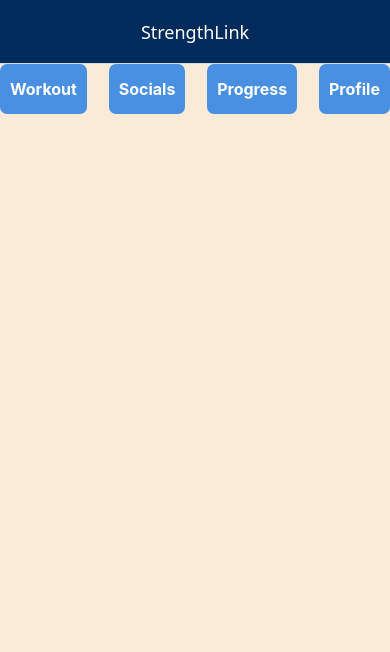
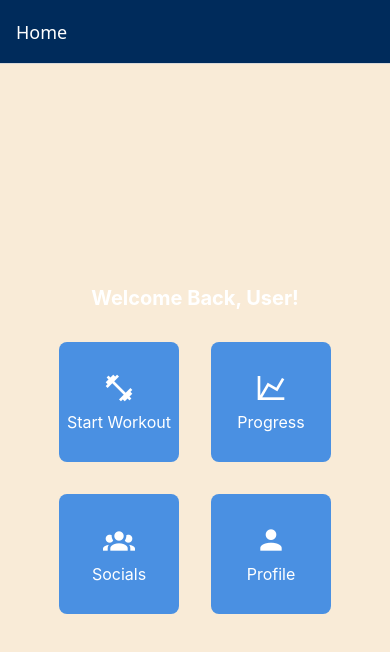
Before and after one commit to marc481/StrengthLink, a React Native app: screen /Home in a window 390 px wide. Shown: the top 652 px of the page. Built offline with nearby package versions, Linux system fonts and the light colour scheme.

Commit message:
HomeScreen UI Remake Done

```diff
--- a/App.js
+++ b/App.js
@@ -1,70 +1,12 @@
 import React from "react";
 import { NavigationContainer } from "@react-navigation/native";
-import { createNativeStackNavigator } from "@react-navigation/native-stack";
-import FooterNavigator from "./src/components/navigators/FooterNavigator"; // Footer navigation for some sections
-import HomeScreen from "./src/components/screens/HomeScreen"; // Initial screen
-import ProgressScreen from "./src/components/screens/ProgressScreen";
-import ProfileScreen from "./src/components/screens/ProfileScreen";
-import WorkoutScreen from "./src/components/screens/WorkoutScreen";
-import SocialScreen from "./src/components/screens/SocialScreen";
+import FooterNavigator from "./src/components/navigators/FooterNavigator";
 import { COLORS } from "./src/config/theme";
-
-const Stack = createNativeStackNavigator();
 
 export const App = () => {
   return (
     <NavigationContainer>
-      <Stack.Navigator
-        initialRouteName="HomeScreen"
-        screenOptions={{
-          headerStyle: { backgroundColor: COLORS.headerBackground },
-          headerTintColor: COLORS.headerText,
-          headerTitleAlign: "center",
-        }}
-      >
-        {/* Home Screen */}
-        <Stack.Screen
-          name="HomeScreen"
-          component={HomeScreen}
-          options={{ title: "StrengthLink" }}
-        />
-
-        {/* Footer Navigator */}
-
-        <Stack.Screen
-          name="FooterNavigator"
-          component={FooterNavigator}
-          options={{ headerShown: false }}
-        />
-
-        {/* Workout Screen */}
-        <Stack.Screen
-          name="WorkoutScreen"
-          component={WorkoutScreen}
-          options={{ title: "Workout" }}
-        />
-
-        {/* Progress Screen */}
-        <Stack.Screen
-          name="ProgressScreen"
-          component={ProgressScreen}
-          options={{ title: "Progress" }}
-        />
-
-        {/* Social Screen */}
-        <Stack.Screen
-          name="SocialScreen"
-          component={SocialScreen}
-          options={{ title: "Socials" }}
-        />
-
-        {/* Profile Screen */}
-        <Stack.Screen
-          name="ProfileScreen"
-          component={ProfileScreen}
-          options={{ title: "Profile" }}
-        />
-      </Stack.Navigator>
+      <FooterNavigator />
     </NavigationContainer>
   );
 };
--- a/src/components/navigators/FooterNavigator.js
+++ b/src/components/navigators/FooterNavigator.js
@@ -1,9 +1,10 @@
 import React from "react";
 import { createBottomTabNavigator } from "@react-navigation/bottom-tabs";
-import WorkoutNavigator from "./WorkoutNavigator"; // Nested navigator for Workout
+import WorkoutNavigator from "./WorkoutNavigator";
 import SocialScreen from "../screens/SocialScreen";
 import ProgressScreen from "../screens/ProgressScreen";
 import ProfileScreen from "../screens/ProfileScreen";
+import HomeScreen from "../screens/HomeScreen";
 import { COLORS } from "../../config/theme";
 import Icons from "../UI/icons";
 
@@ -20,6 +21,21 @@ const FooterNavigator = () => {
         tabBarInactiveTintColor: COLORS.footerInactiveText,
       }}
     >
+      {/* Home Tab */}
+      <Tab.Screen
+        name="Home"
+        component={HomeScreen}
+        options={{
+          title: "Home",
+          tabBarIcon: ({ color, size }) => (
+            <Icons.Home color={color} size={size} />
+          ),
+          tabBarStyle: { display: "none" },
+          headerShown: true,
+        }}
+      />
+
+      {/* Workout Tab */}
       <Tab.Screen
         name="Workout"
         component={WorkoutNavigator}
@@ -30,6 +46,8 @@ const FooterNavigator = () => {
           ),
         }}
       />
+
+      {/* Social Tab */}
       <Tab.Screen
         name="Social"
         component={SocialScreen}
@@ -40,6 +58,8 @@ const FooterNavigator = () => {
           ),
         }}
       />
+
+      {/* Progress Tab */}
       <Tab.Screen
         name="Progress"
         component={ProgressScreen}
@@ -50,6 +70,8 @@ const FooterNavigator = () => {
           ),
         }}
       />
+
+      {/* Profile Tab */}
       <Tab.Screen
         name="Profile"
         component={ProfileScreen}
--- a/src/components/navigators/WorkoutNavigator.js
+++ b/src/components/navigators/WorkoutNavigator.js
@@ -1,9 +1,9 @@
 import React from "react";
 import { createNativeStackNavigator } from "@react-navigation/native-stack";
 import AddExerciseScreen from "../screens/AddExerciseScreen";
-import { COLORS } from "../../config/theme";
 import WorkoutScreen from "../screens/WorkoutScreen";
 import ExerciseViewScreen from "../screens/ExerciseViewScreen";
+import { COLORS } from "../../config/theme";
 
 const WorkoutStack = createNativeStackNavigator();
 
@@ -22,20 +22,15 @@ const WorkoutNavigator = () => {
         component={WorkoutScreen}
         options={{ title: "Workout" }}
       />
-
       <WorkoutStack.Screen
         name="AddExerciseScreen"
         component={AddExerciseScreen}
-        options={{ title: "Add Exercise", headerBackTitleVisible: false }}
+        options={{ title: "Add Exercise" }}
       />
-
       <WorkoutStack.Screen
         name="ExerciseViewScreen"
         component={ExerciseViewScreen}
-        options={{
-          title: "View Exercise Details",
-          headerBackTitleVisible: false,
-        }}
+        options={{ title: "View Exercise Details" }}
       />
     </WorkoutStack.Navigator>
   );
--- a/src/components/screens/HomeScreen.js
+++ b/src/components/screens/HomeScreen.js
@@ -1,46 +1,84 @@
 import React from "react";
-import { View, StyleSheet } from "react-native";
-import { Button, ButtonTray } from "../UI/Button";
-import Screen from "../layout/Screen";
+import { View, StyleSheet, Text, TouchableOpacity } from "react-native";
+import { COLORS, FONTS, SPACING } from "../../config/theme";
+import Icons from "../UI/icons";
 
 const HomeScreen = ({ navigation }) => {
   return (
-    <Screen>
-      <ButtonTray>
-        <Button
-          label="Workout"
-          onPress={() =>
-            navigation.navigate("FooterNavigator", { screen: "Workout" })
-          }
-        />
-        <Button
-          label="Socials"
-          onPress={() =>
-            navigation.navigate("FooterNavigator", { screen: "Social" })
-          }
-        />
-        <Button
-          label="Progress"
-          onPress={() =>
-            navigation.navigate("FooterNavigator", { screen: "Progress" })
-          }
-        />
-        <Button
-          label="Profile"
-          onPress={() =>
-            navigation.navigate("FooterNavigator", { screen: "Profile" })
-          }
-        />
-      </ButtonTray>
-    </Screen>
+    <View style={styles.container}>
+      <Text style={styles.header}>Welcome Back, User!</Text>
+      <View style={styles.buttonContainer}>
+        {/* Start Workout */}
+        <TouchableOpacity
+          style={styles.button}
+          onPress={() => navigation.navigate("Workout")}
+        >
+          <Icons.Workout color={COLORS.headerText} size={32} />
+          <Text style={styles.buttonText}>Start Workout</Text>
+        </TouchableOpacity>
+
+        {/* Progress */}
+        <TouchableOpacity
+          style={styles.button}
+          onPress={() => navigation.navigate("Progress")}
+        >
+          <Icons.Progress color={COLORS.headerText} size={32} />
+          <Text style={styles.buttonText}>Progress</Text>
+        </TouchableOpacity>
+
+        {/* Socials */}
+        <TouchableOpacity
+          style={styles.button}
+          onPress={() => navigation.navigate("Social")}
+        >
+          <Icons.Social color={COLORS.headerText} size={32} />
+          <Text style={styles.buttonText}>Socials</Text>
+        </TouchableOpacity>
+
+        {/* Profile */}
+        <TouchableOpacity
+          style={styles.button}
+          onPress={() => navigation.navigate("Profile")}
+        >
+          <Icons.Profile color={COLORS.headerText} size={32} />
+          <Text style={styles.buttonText}>Profile</Text>
+        </TouchableOpacity>
+      </View>
+    </View>
   );
 };
 
 const styles = StyleSheet.create({
-  buttonTray: {
+  container: {
+    flex: 1,
+    justifyContent: "center",
+    alignItems: "center",
+    backgroundColor: COLORS.background,
+  },
+  header: {
+    ...FONTS.header,
+    marginBottom: SPACING.large,
+  },
+  buttonContainer: {
     flexDirection: "row",
-    gap: 15,
+    flexWrap: "wrap",
     justifyContent: "center",
+    gap: SPACING.medium,
+  },
+  button: {
+    width: 120,
+    height: 120,
+    backgroundColor: COLORS.buttonBackground,
+    justifyContent: "center",
+    alignItems: "center",
+    borderRadius: SPACING.small,
+    margin: SPACING.small,
+  },
+  buttonText: {
+    ...FONTS.body,
+    marginTop: SPACING.small,
+    color: COLORS.headerText,
+    textAlign: "center",
   },
 });
 
```
